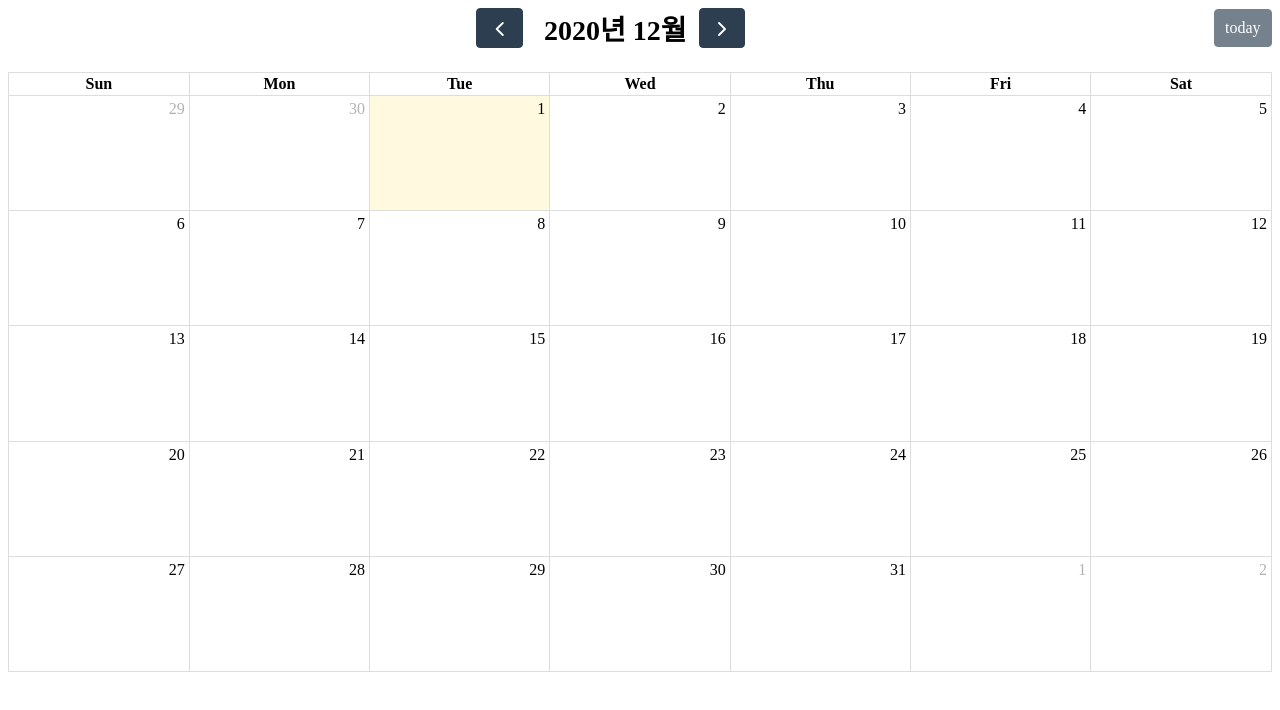
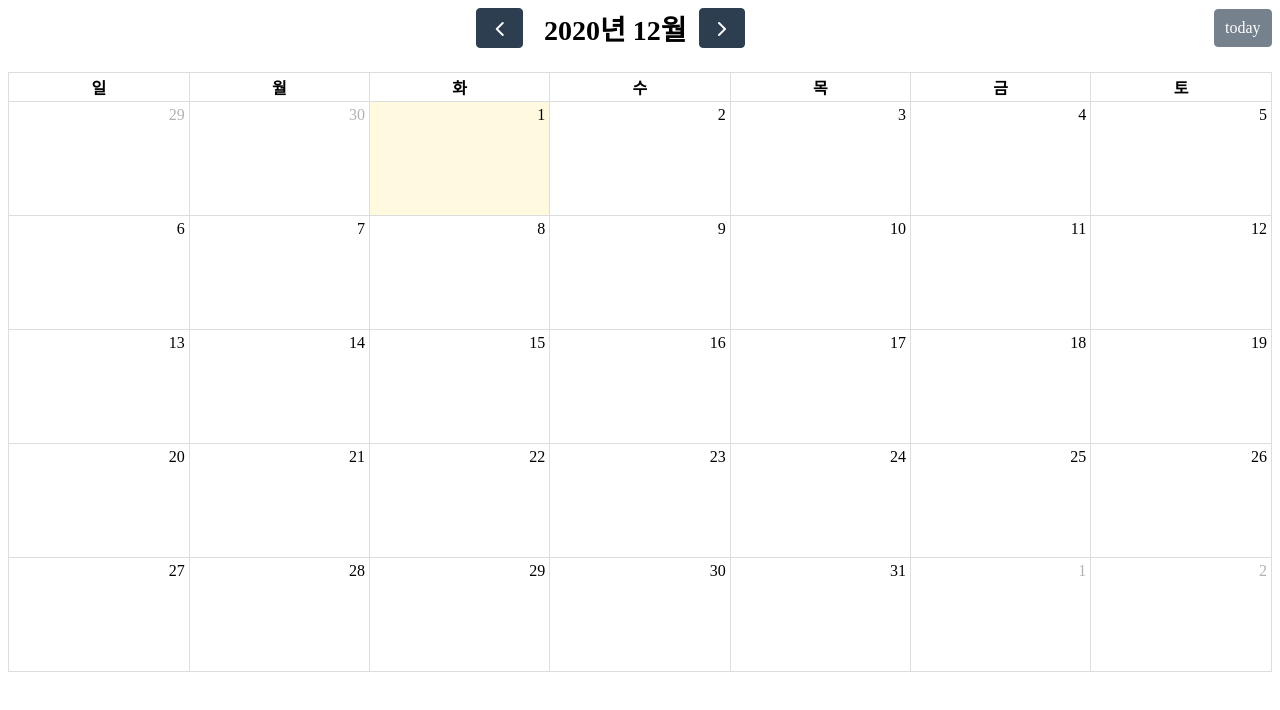
Before and after one commit to yanghyeonjin/panda-fullcalendar-v5, a plain HTML site: page index.html in a window 1280 px wide. Drawn offline with Linux system fonts and the light colour scheme.

Commit message:
* dayHeaderContent

```diff
--- a/index.html
+++ b/index.html
@@ -22,6 +22,10 @@
           contentHeight: 600,
           fixedWeekCount: false,
           showNonCurrentDates: true,
+          dayHeaderContent: function (date) {
+            let weekList = ["일", "월", "화", "수", "목", "금", "토"];
+            return weekList[date.dow];
+          },
         });
         calendar.render();
       });
```
Also changed, not shown: README.md.
